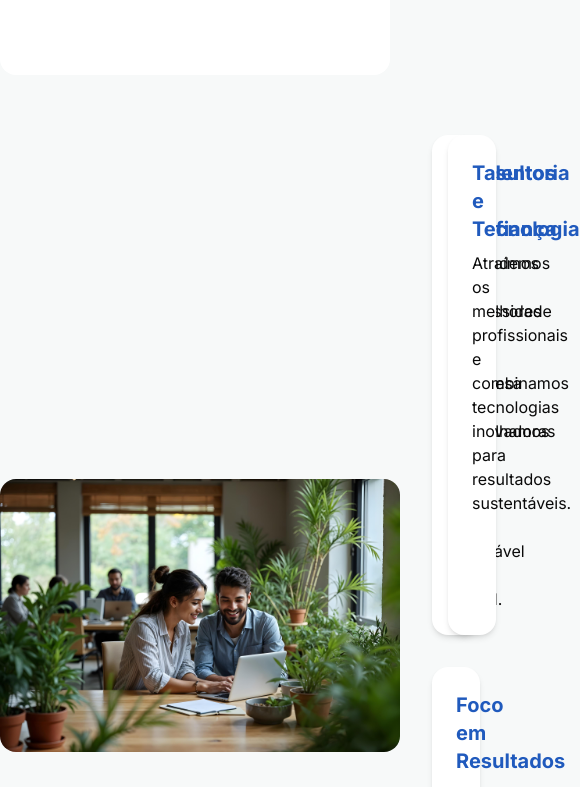
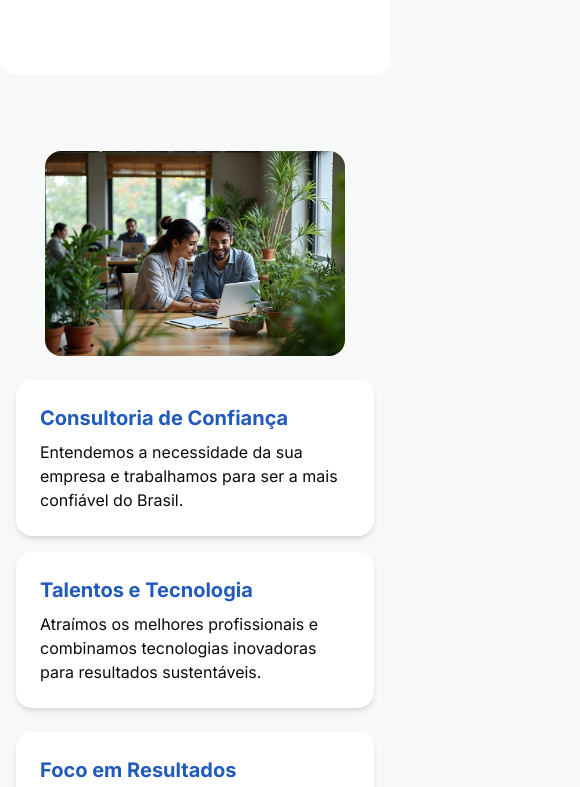
Before and after one commit to juaopedrosilva/dux, a Next.js app: page / in a window 390 px wide. Shown: the part 1120-1907 px from the top of the page, 580 px wide, since content can reach past the window. Built offline with nearby package versions, Linux system fonts and the light colour scheme.

Commit message:
fix: responsive

```diff
--- a/src/components/about-two.tsx
+++ b/src/components/about-two.tsx
@@ -1,39 +1,45 @@
 import Image from "next/image";
 
 export function AboutTwo() {
-
-
   return (
-    <section className="mt-15 rounded-2xl mx-auto max-w-[1100px] grid grid-cols-[max-content_1fr] items-center gap-8" id="sobre">
+    <section
+      className="mt-15 rounded-2xl mx-auto max-w-[1100px] flex flex-col md:grid md:grid-cols-[max-content_1fr] items-center gap-6 p-4"
+      id="sobre"
+    >
       <Image
         src="/pessoas.jpg"
         alt="pessoas"
         height={500}
         width={480}
-        className="rounded-2xl w-full max-w-[400px] h-auto"
+        className="rounded-2xl w-full max-w-[300px] sm:max-w-[400px] h-auto mx-auto"
       />
-      <div className="flex flex-col gap-8">
-        <div className="grid grid-cols-2 gap-4 ">
+      <div className="flex flex-col gap-6 w-full">
+        <div className="grid grid-cols-1 sm:grid-cols-2 gap-4 w-full">
           <div className="bg-white rounded-2xl p-6 shadow-md">
-            <h3 className=" font-display text-xl font-semibold text-brand">
+            <h3 className="font-display text-xl font-semibold text-brand">
               Consultoria de Confiança
             </h3>
-            <p className="mt-2  font-display text-base">Entendemos a necessidade da sua empresa e trabalhamos para ser a mais confiável do Brasil.</p>
+            <p className="mt-2 font-display text-base">
+              Entendemos a necessidade da sua empresa e trabalhamos para ser a mais confiável do Brasil.
+            </p>
           </div>
           <div className="bg-white rounded-2xl p-6 shadow-md">
-            <h3 className=" font-display text-xl font-semibold text-brand">
-            Talentos e Tecnologia
+            <h3 className="font-display text-xl font-semibold text-brand">
+              Talentos e Tecnologia
             </h3>
-            <p className="mt-2 font-display text-base">Atraímos os melhores profissionais e combinamos tecnologias inovadoras para resultados sustentáveis.</p>
+            <p className="mt-2 font-display text-base">
+              Atraímos os melhores profissionais e combinamos tecnologias inovadoras para resultados sustentáveis.
+            </p>
           </div>
-
         </div>
-        <div className="grid grid-cols-1">
-        <div className="bg-white rounded-2xl p-6 shadow-md">
-            <h3 className=" font-display text-xl font-semibold text-brand">
-            Foco em Resultados
+        <div className="grid grid-cols-1 w-full">
+          <div className="bg-white rounded-2xl p-6 shadow-md">
+            <h3 className="font-display text-xl font-semibold text-brand">
+              Foco em Resultados
             </h3>
-            <p className="mt-2 font-display text-base">Atuamos na melhora de performance com ritmo, assertividade e foco em resultados.</p>
+            <p className="mt-2 font-display text-base">
+              Atuamos na melhora de performance com ritmo, assertividade e foco em resultados.
+            </p>
           </div>
         </div>
       </div>
```
